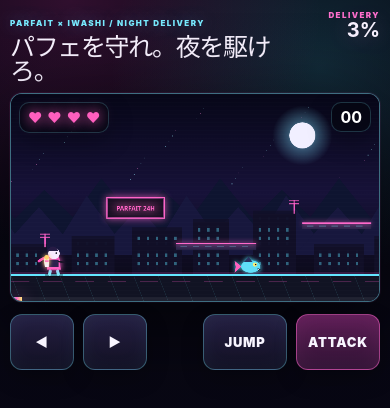
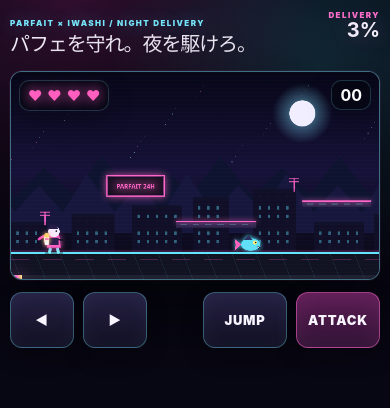
Before and after one commit to ryohryp/parfait-sardine-run, a React (Vite) app: page / in a window 390 px wide. Shown: the top 408 px of the page. Built offline with nearby package versions, Linux system fonts and the light colour scheme.

Commit message:
fix: keep mobile game header compact

```diff
--- a/src/components/SideScrollerPrototype.css
+++ b/src/components/SideScrollerPrototype.css
@@ -340,7 +340,10 @@
   }
 
   .side-scroller__header {
-    align-items: start;
+    position: relative;
+    display: block;
+    min-height: 52px;
+    padding-right: 72px;
     margin-bottom: 9px;
   }
 
@@ -349,10 +352,15 @@
   }
 
   .side-scroller__header h1 {
-    font-size: 25px;
+    margin-top: 5px;
+    font-size: 20px;
+    white-space: nowrap;
   }
 
   .side-scroller__objective {
+    position: absolute;
+    top: 0;
+    right: 0;
     min-width: 72px;
   }
 
```
